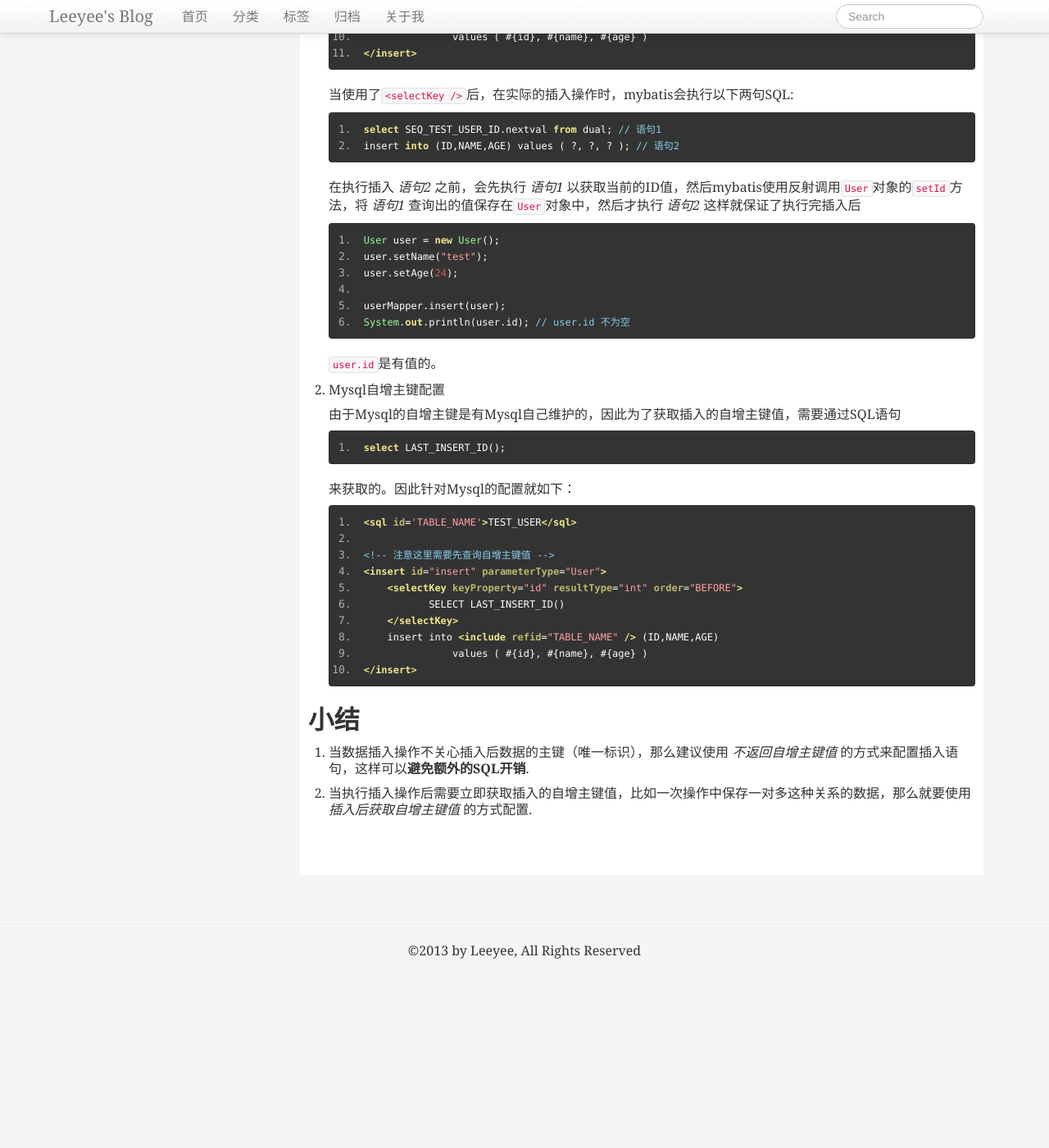
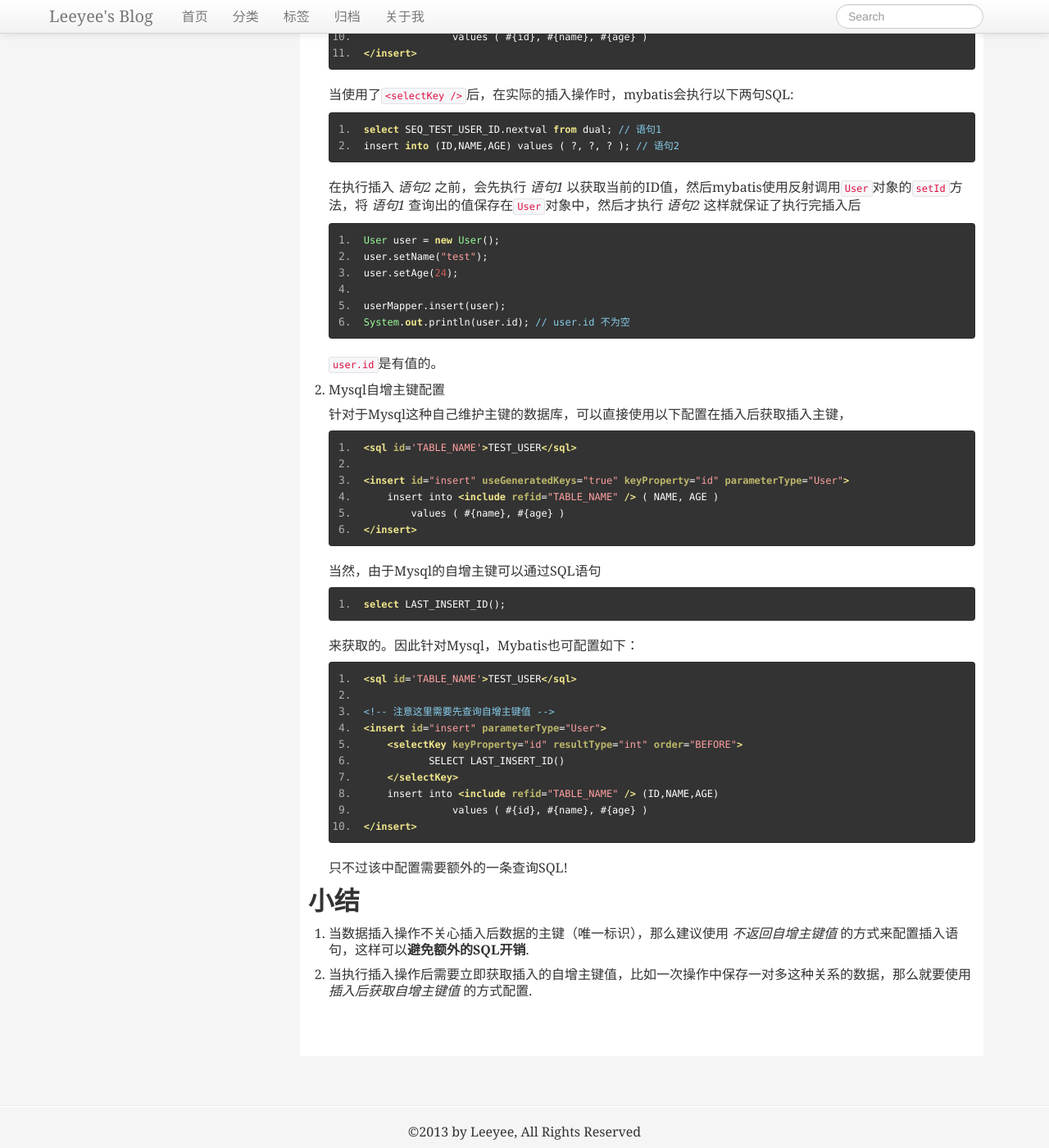
Before and after one commit to leeyee/leeyee.github.com, a Jekyll site: the page built from _posts/mybatis/2013-08-22-mybatis-auto-increment-primary-key.md, in a window 1280 px wide and 1400 px high, scrolled down 1481 px. Shown: the whole window at 82% size. Built offline with Jekyll 4.4.1, drawn with Linux system fonts in a browser that asks for light colours; Markdown is read by kramdown in place of the engine named in the settings; comment, search, counter and statistics services are not loaded; before the commit the page ends 2660 px from its top, so only the background shows below that.

Commit message:
编辑文章

```diff
--- a/_posts/mybatis/2013-08-22-mybatis-auto-increment-primary-key.md
+++ b/_posts/mybatis/2013-08-22-mybatis-auto-increment-primary-key.md
@@ -86,11 +86,20 @@ mybatis进行插入操作时，如果表的主键是自增的，针对不同的
 
 2. Mysql自增主键配置
 
-    由于Mysql的自增主键是有Mysql自己维护的，因此为了获取插入的自增主键值，需要通过SQL语句
+    针对于Mysql这种自己维护主键的数据库，可以直接使用以下配置在插入后获取插入主键，
+
+        <sql id='TABLE_NAME'>TEST_USER</sql>
+
+        <insert id="insert" useGeneratedKeys="true" keyProperty="id" parameterType="User">
+            insert into <include refid="TABLE_NAME" /> ( NAME, AGE )
+                values ( #{name}, #{age} )
+        </insert>
+
+    当然，由于Mysql的自增主键可以通过SQL语句
 
         select LAST_INSERT_ID();
 
-    来获取的。因此针对Mysql的配置就如下：
+    来获取的。因此针对Mysql，Mybatis也可配置如下：
 
         <sql id='TABLE_NAME'>TEST_USER</sql>
 
@@ -103,6 +112,9 @@ mybatis进行插入操作时，如果表的主键是自增的，针对不同的
     	    	values ( #{id}, #{name}, #{age} )
         </insert>
 
+    只不过该中配置需要额外的一条查询SQL!
+
+
 ##小结
 
 1. 当数据插入操作不关心插入后数据的主键（唯一标识），那么建议使用 *不返回自增主键值* 的方式来配置插入语句，这样可以**避免额外的SQL开销**.
```
Also changed, not shown: _posts/git/2013-11-27-git-quick-start.md (+1 -1 lines).
